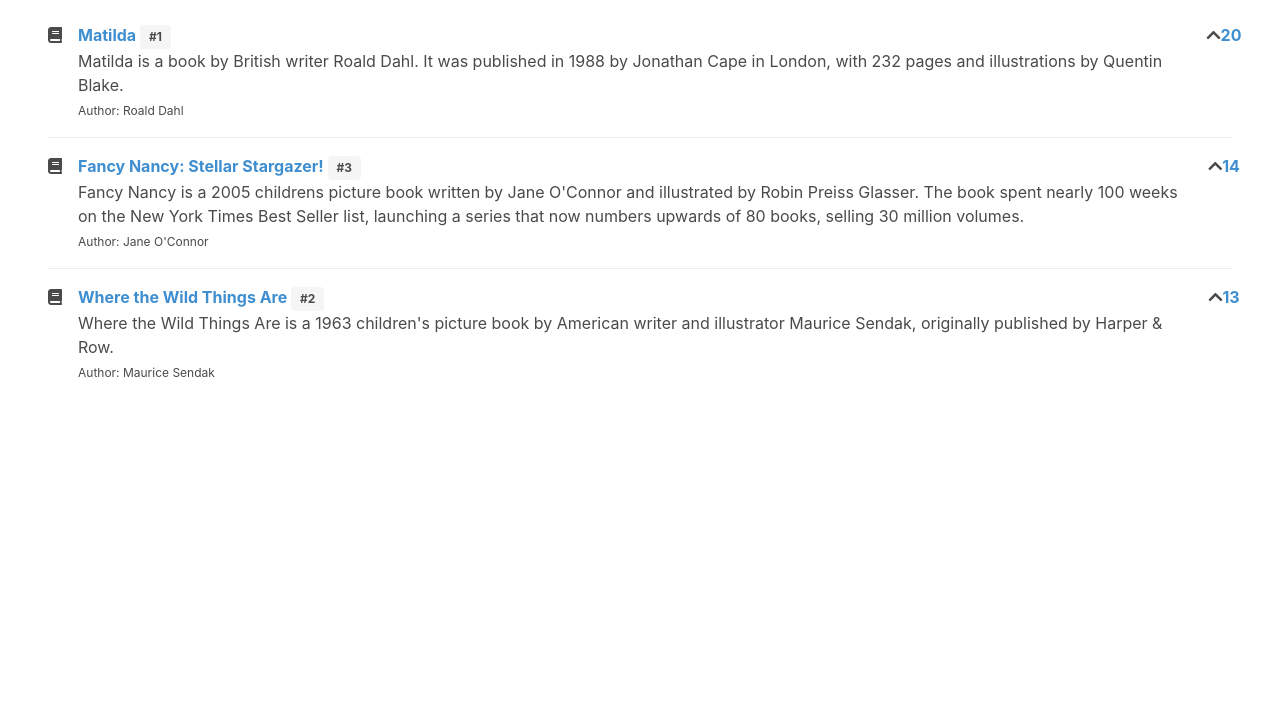
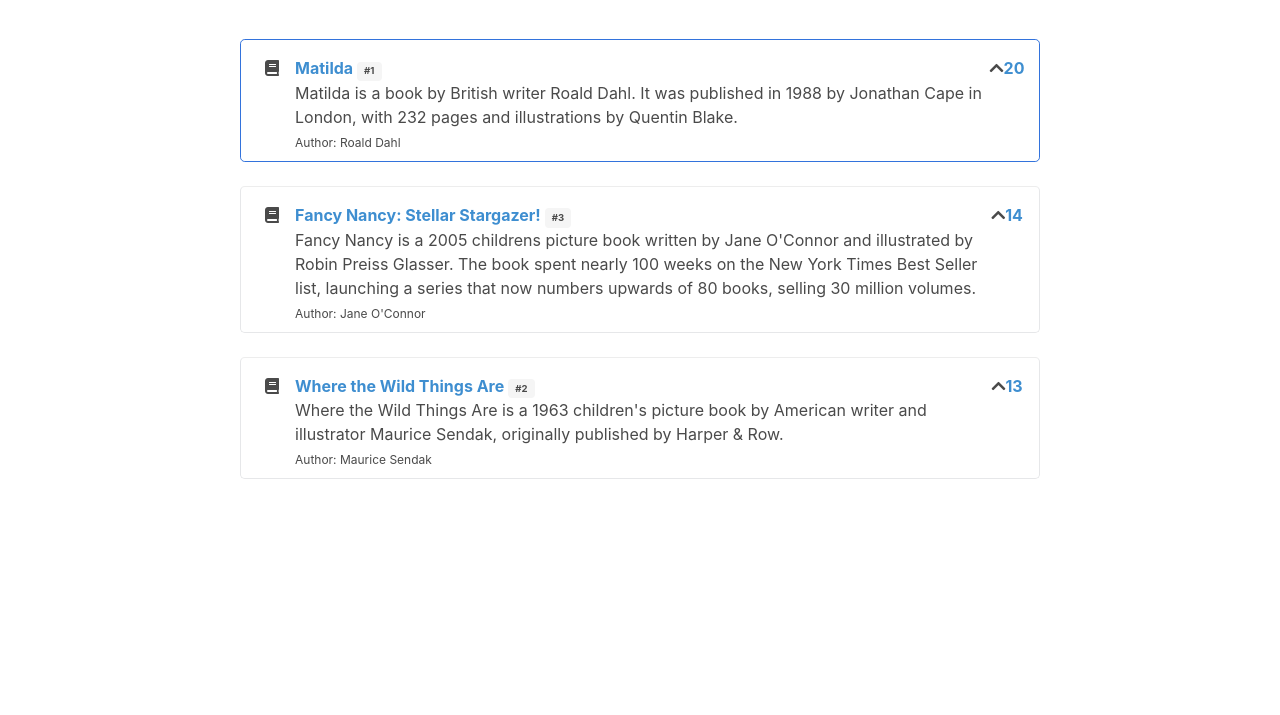
Before and after one commit to ecostey/UpVote, a plain HTML site: page index.html in a window 1280 px wide. Shown: the part 85-800 px from the top of the page. Drawn offline with nearby package versions, Linux system fonts and the light colour scheme.

Commit message:
added blue-border at 20 votes conditional to index.html

```diff
--- a/index.html
+++ b/index.html
@@ -8,7 +8,7 @@
 
     <link rel="stylesheet" href="https://cdnjs.cloudflare.com/ajax/libs/bulma/0.5.3/css/bulma.css">
     <link rel="stylesheet" href="https://use.fontawesome.com/releases/v5.0.6/css/all.css">
-    <link rel="stylesheet" href="../public/styles.css" />
+    <link rel="stylesheet" href="./public/styles.css" />
 
     <title>UpVote</title>
 </head>
@@ -19,8 +19,9 @@
         <div class="section">
             <article
             v-for="submission in sortedSubmissions"
-            v-bind:key="submission.id" class="media"
-            class="media">
+            v-bind:key="submission.id"
+            class="media"
+            v-bind:class="{ 'blue-border' : submission.votes >= 20 }" >
                 <figure class="media-left">
                         <i class="fas fa-book"></i>
                 </figure>
--- a/public/styles.css
+++ b/public/styles.css
@@ -0,0 +1,34 @@
+/* Miscellaneous Styles */
+
+.dividing-header {
+    margin-top: 1em;
+    margin-bottom: 2em;
+  }
+
+  .section {
+    padding: 2rem 1.5rem;
+  }
+
+  .media {
+    max-width: 800px;
+    margin: 0 auto;
+    border: 1px solid #e6e7e9;
+    padding: 1em 1.5em 0.5em 1.5em;
+    border-radius: 0.3em;
+  }
+
+  .media + .media {
+    margin-top: 1.5rem;
+  }
+
+  .blue-border {
+    border: 1px solid #3373dc !important;
+  }
+
+  .tag {
+    font-size: 0.6rem !important;
+  }
+
+  .icon {
+    cursor: pointer;
+  }
```
